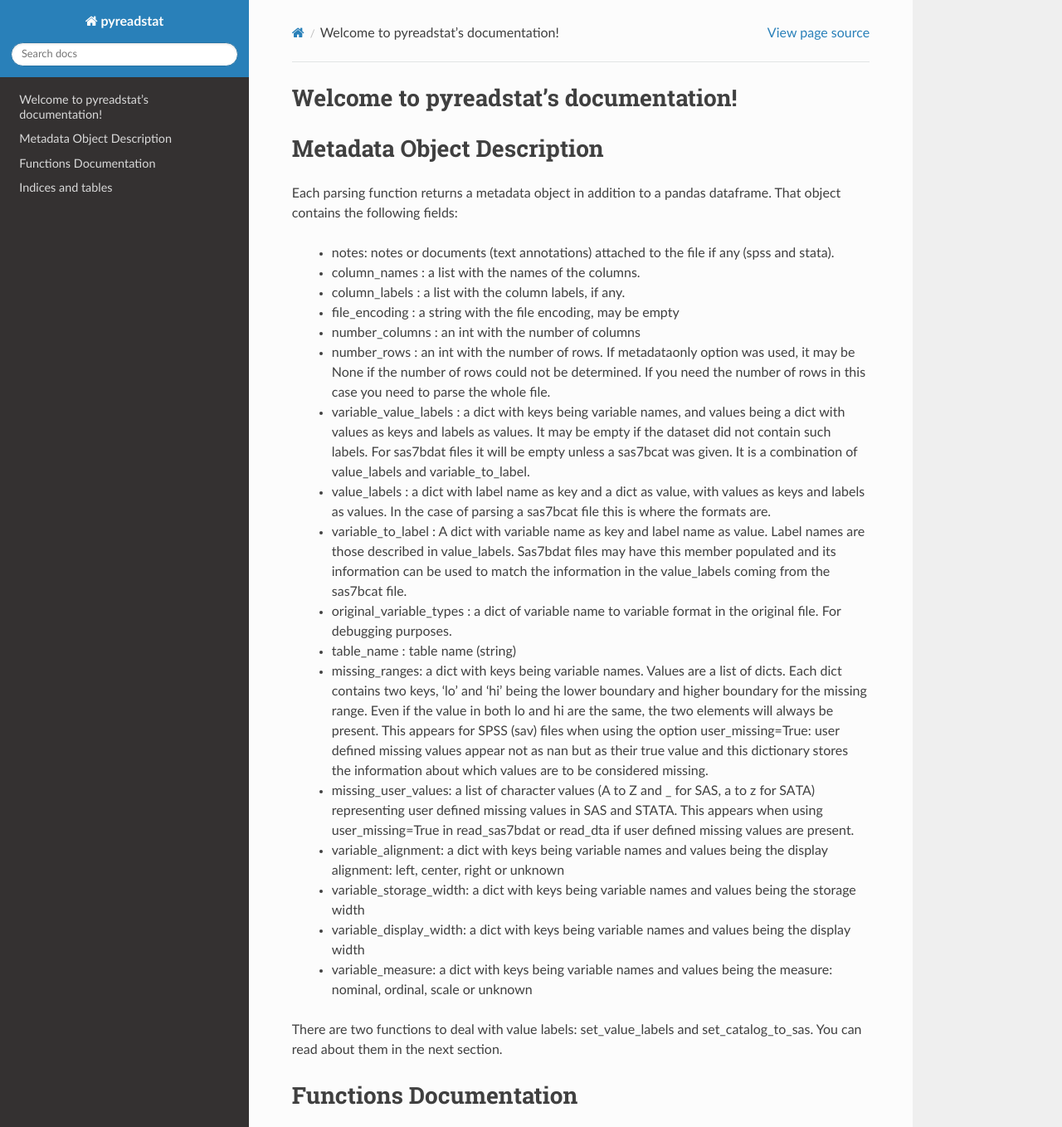
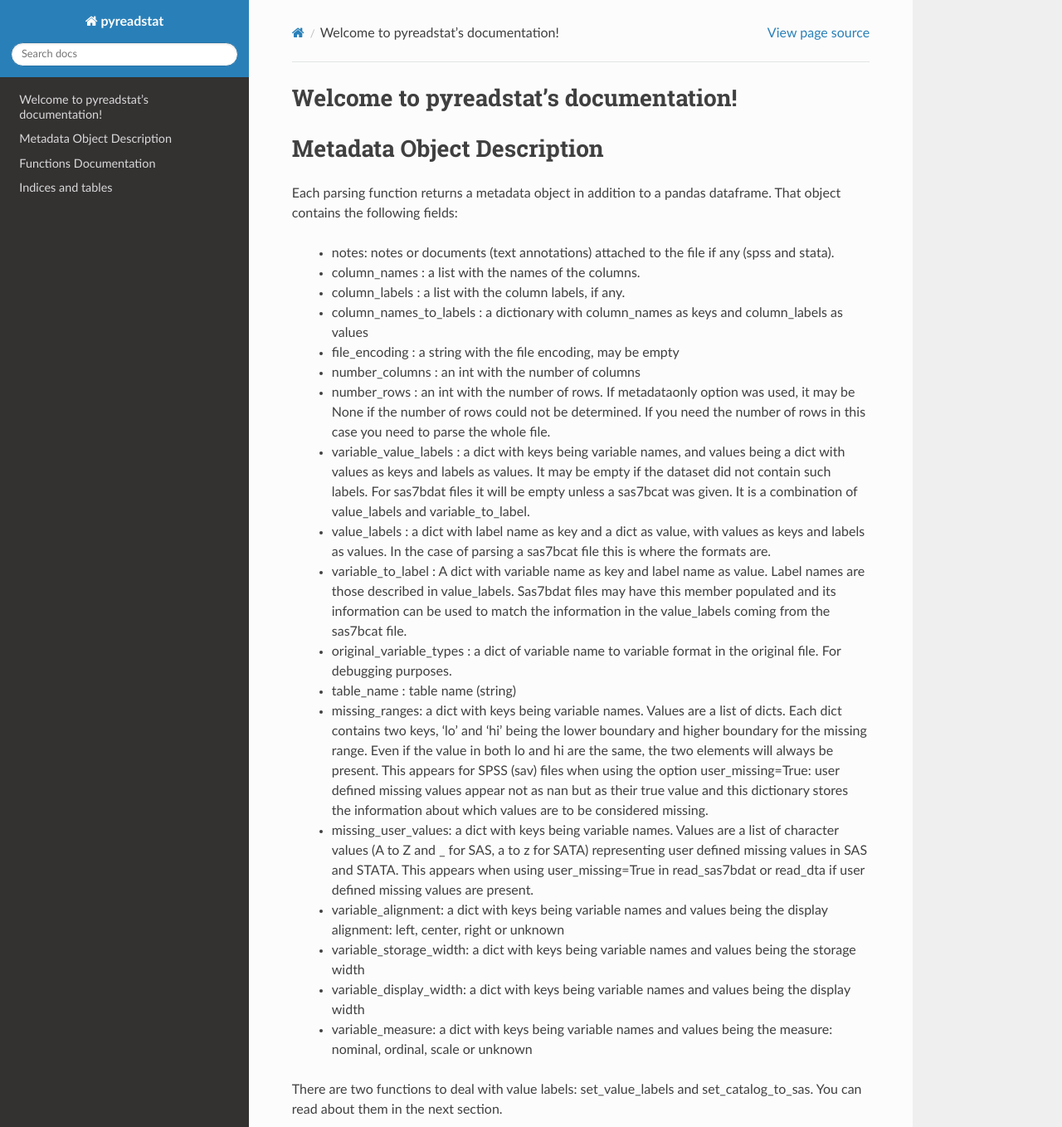
Before and after one commit to ofajardo/pyreadstat_documentation, a Sphinx documentation site: the page built from docs/index.rst, in a window 1280 px wide and 1400 px high, cut to the strip 0-1358 px from the top of the window. Shown: the whole strip at 83% size. Built offline with Sphinx 7.4.7 and the Read the Docs theme 2.0.0, drawn with Linux system fonts in a browser that asks for light colours.

Commit message:
docs updated for 0.2.8

```diff
--- a/docs/index.rst
+++ b/docs/index.rst
@@ -19,6 +19,7 @@ object contains the following fields:
   * notes: notes or documents (text annotations) attached to the file if any (spss and stata).
   * column_names : a list with the names of the columns.
   * column_labels : a list with the column labels, if any.
+  * column_names_to_labels : a dictionary with column_names as keys and column_labels as values
   * file_encoding : a string with the file encoding, may be empty
   * number_columns : an int with the number of columns
   * number_rows : an int with the number of rows. If metadataonly option was used, it may
@@ -39,9 +40,8 @@ object contains the following fields:
     lo and hi are the same, the two elements will always be present. This appears for SPSS (sav) files when using the
     option user_missing=True: user defined missing values appear not as nan but as their true value and this dictionary
     stores the information about which values are to be considered missing.
-  * missing_user_values: a list of character values (A to Z and _ for SAS, a to z for SATA) representing user defined
-    missing values in SAS and STATA.
-    This appears when using user_missing=True in read_sas7bdat or read_dta if user defined missing values are present.
+  * missing_user_values: a dict with keys being variable names. Values are a list of character values (A to Z and _ for SAS, a to z for SATA) representing user defined
+    missing values in SAS and STATA. This appears when using user_missing=True in read_sas7bdat or read_dta if user defined missing values are present.
   * variable_alignment: a dict with keys being variable names and values being the display alignment: left, center, right or unknown
   * variable_storage_width: a dict with keys being variable names and values being the storage width
   * variable_display_width: a dict with keys being variable names and values being the display width
```
Also changed, not shown: 6 other files.
